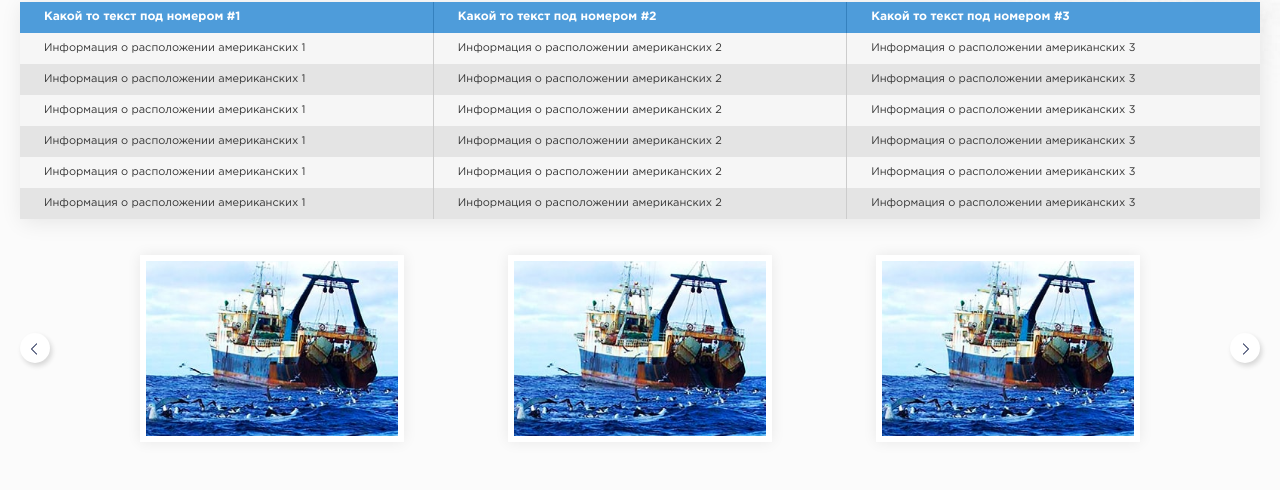
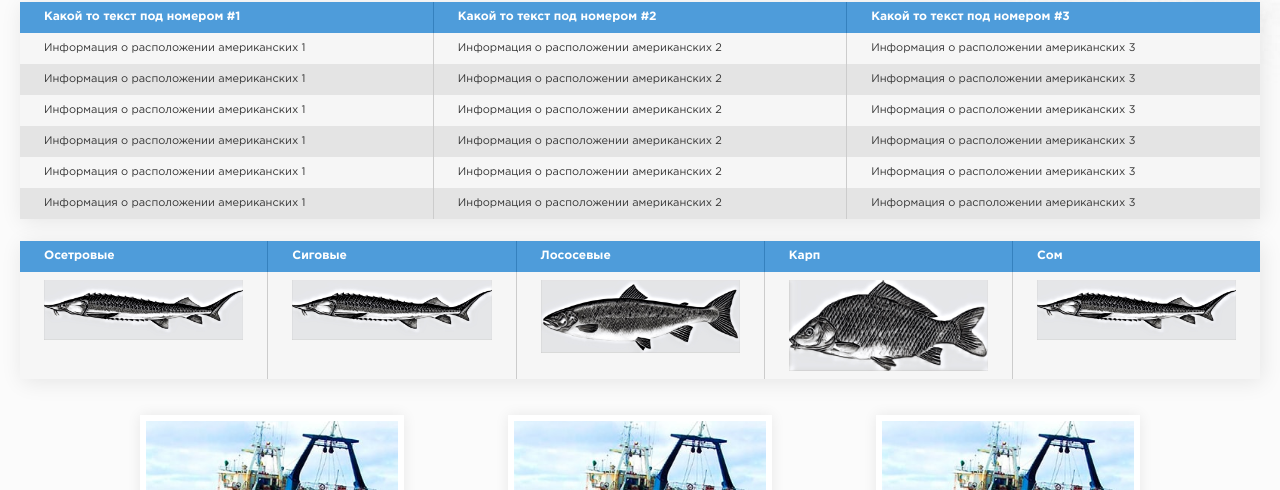
Before and after one commit to justdealman/rybflot, a plain HTML site: page inner.html in a window 1280 px wide. Shown: the part 1149-1639 px from the top of the page. Drawn offline with Linux system fonts and the light colour scheme.

Commit message:
table pictures adaptive

```diff
--- a/inner.html
+++ b/inner.html
@@ -171,6 +171,26 @@
 						</tr>
 					</tbody>
 				</table>
+				<table>
+					<thead>
+						<tr>
+							<th>Осетровые</th>
+							<th>Сиговые</th>
+							<th>Лососевые</th>
+							<th>Карп</th>
+							<th>Сом</th>
+						</tr>
+					</thead>
+					<tbody>
+						<tr>
+							<td><img src="./img/fish/osetr.JPG" style="width: 200px;"></td>
+							<td><img src="./img/fish/osetr.JPG" style="width: 200px;"></td>
+							<td><img src="./img/fish/losos.JPG" style="width: 200px;"></td>
+							<td><img src="./img/fish/karp.JPG" style="width: 200px;"></td>
+							<td><img src="./img/fish/osetr.JPG" style="width: 200px;"></td>
+						</tr>
+					</tbody>
+				</table>
 				<div class="gallery" data-ratio="0.7083">
 					<div class="gallery__item">
 						<a href="./pic/text-1.jpg" class="gallery--pic scale zoom" rel="group">
--- a/js/scripts.js
+++ b/js/scripts.js
@@ -160,13 +160,13 @@ $(function() {
 				}
 				p.find('thead tr').each(function() {
 					for ( var i=0; i<p.find('thead th').size(); i++ ) {
-						var item = $(this).find('th').eq(i).text();
+						var item = $(this).find('th').eq(i).html();
 						$('<span class="table-rebuild--title">'+item+'</span>').prependTo(t.find('.table-rebuild__group').eq(i));
 					}
 				});
 				p.find('tbody tr').each(function() {
-					for ( var i=0; i<p.find('tbody tr').size(); i++ ) {
-						var item = $(this).find('td').eq(i).text();
+					for ( var i=0; i<p.find('tbody td').size(); i++ ) {
+						var item = $(this).find('td').eq(i).html();
 						$('<span class="table-rebuild--item">'+item+'</span>').appendTo(t.find('.table-rebuild__group').eq(i).find('.table-rebuild__content'));
 					}
 				});
```
Also changed, not shown: img/fish/karp.JPG (added), img/fish/losos.JPG (added), img/fish/osetr.JPG (added).
